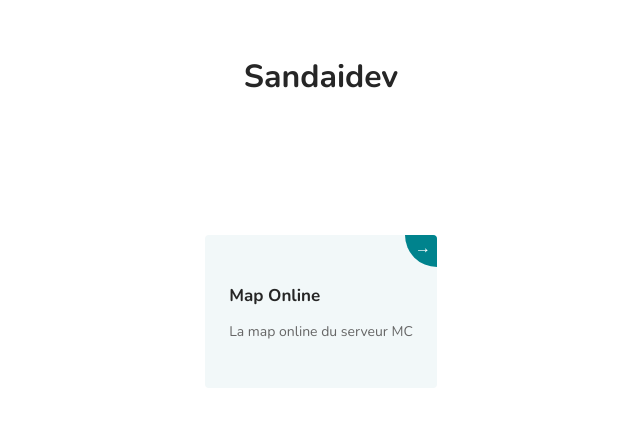
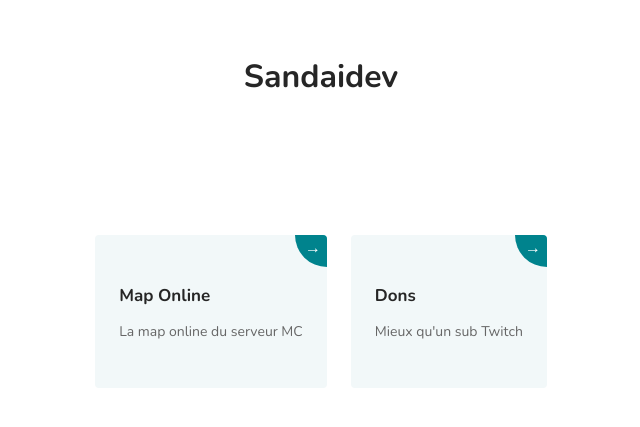
Before and after one commit to Erwan-Egasse/sandaidev.github.io, a Jekyll site: the page index.html, which Jekyll copies as it is, in a window 1280 px wide. Shown: the top 427 px of the page, without its empty margins (319-959 px from the left). Built offline with Jekyll 4.4.1, drawn with Linux system fonts in a browser that asks for light colours.

Commit message:
Twitch Prime

```diff
--- a/index.html
+++ b/index.html
@@ -25,6 +25,16 @@
 		  </div>
 		</div>
 	  </a>
+
+	 <a class="card1" href="./map/">
+		<h3>Dons</h3>
+		<p class="small">Mieux qu'un sub Twitch</p>
+		<div class="go-corner" href="#">
+		  <div class="go-arrow">
+			→
+		  </div>
+		</div>
+	  </a>
 	</div>
 
 
```
